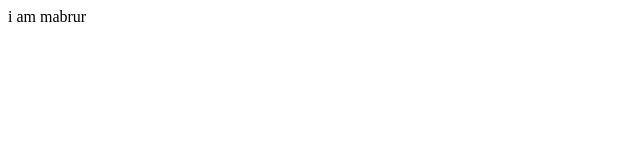
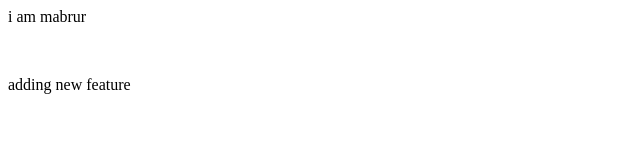
Before and after one commit to Mabrur-Hossen/localRepo, a plain HTML site: page index.html in a window 1280 px wide. Shown: the whole page, without its empty margins (0-640 px from the left). Drawn offline with Linux system fonts and the light colour scheme.

Commit message:
adding feature1

```diff
--- a/index.html
+++ b/index.html
@@ -1 +1,3 @@
 <p>i am mabrur</p>
+<br>
+<p>adding new feature</p>
```
